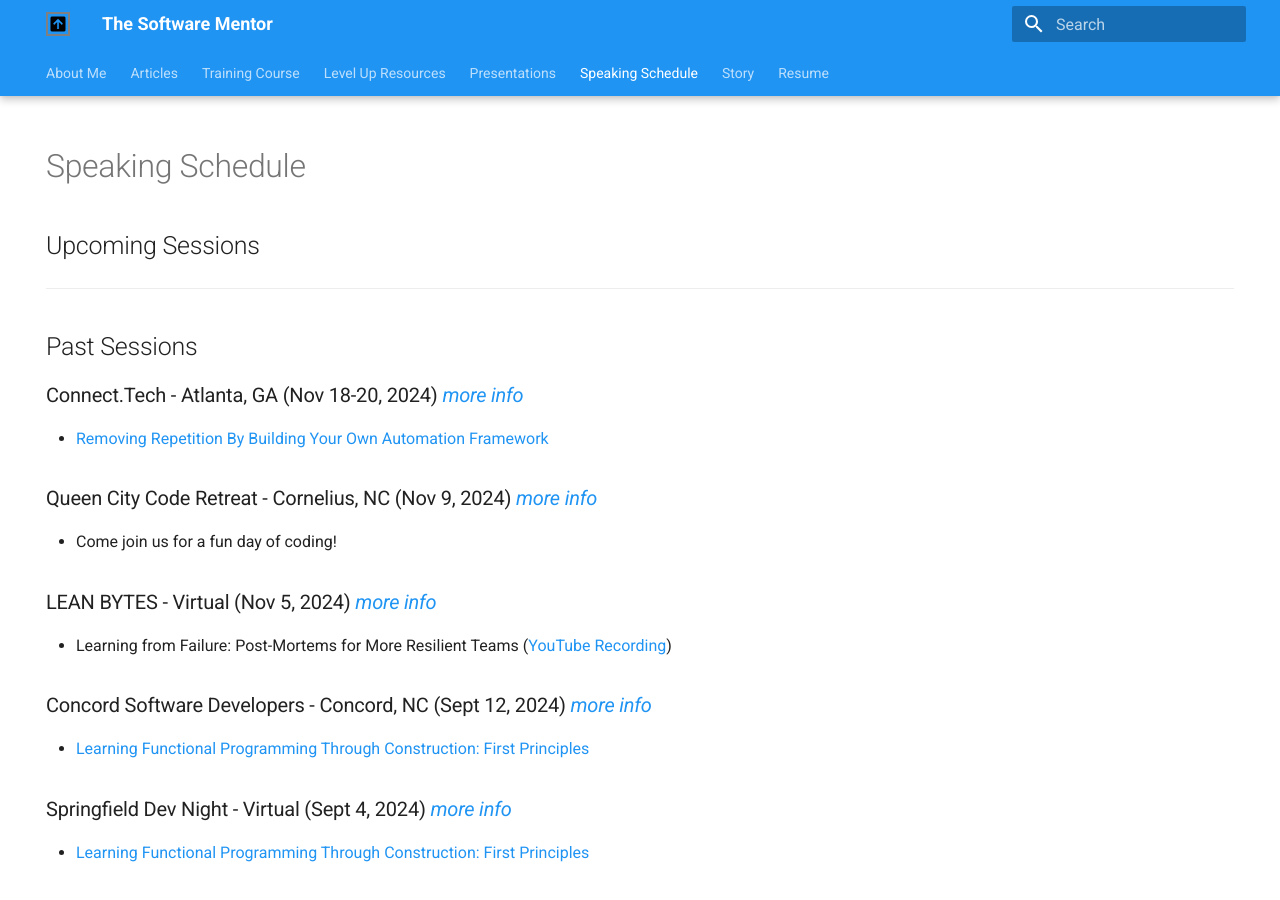
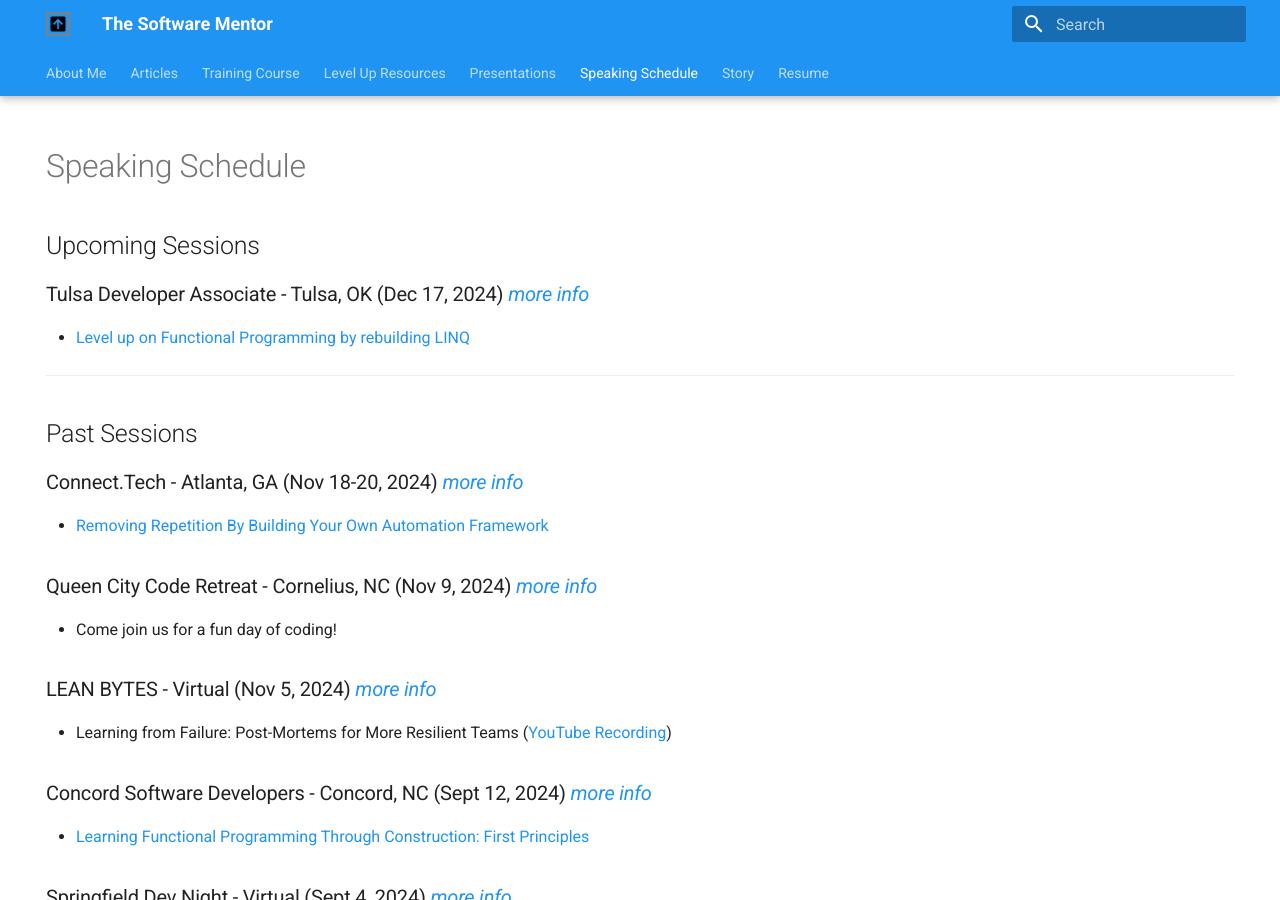
Before and after one commit to cameronpresley/blog, an MkDocs documentation site: the page built from docs/speaking-schedule.md, in a window 1280 px wide and 900 px high. Built offline with MkDocs 1.6.1 and Material for MkDocs 9.7.7, drawn with Linux system fonts in a browser that asks for light colours; plug-ins that fetch from the network failed and are left out.

Commit message:
Update speaking-schedule.md (#106)

```diff
--- a/docs/speaking-schedule.md
+++ b/docs/speaking-schedule.md
@@ -7,13 +7,16 @@
 # Speaking Schedule
 ## Upcoming Sessions
 
+### Tulsa Developer Associate - Tulsa, OK (Dec 17, 2024) _[more info](https://www.meetup.com/dotnet-virtual-user-group/events/305017375)_
+
+- [Level up on Functional Programming by rebuilding LINQ](./presentations.md#level-up-on-functional-programming-by-rebuilding-linq)
+
 ---
 ## Past Sessions
 
 ### Connect.Tech - Atlanta, GA (Nov 18-20, 2024) _[more info](https://2024.connect.tech/)_
 
 - [Removing Repetition By Building Your Own Automation Framework](./presentations.md#removing-repetition-by-building-your-own-automation-framework)
-
 
 ### Queen City Code Retreat - Cornelius, NC (Nov 9, 2024) _[more info](https://www.eventbookings.com/b/event/queen-city-code-retreat)_
 
@@ -31,11 +34,9 @@
 
 - [Learning Functional Programming Through Construction: First Principles](./presentations.md#learning-functional-programming-through-construction-first-principles)
 
-
 ### Carolina Code Conference - Greenville, SC (Aug 23-24, 2024) _[more info](https://blog.carolina.codes/p/announcing-our-2024-speakers)_
 
 - [Learning Functional Programming Through Construction: First Principles](./presentations.md#learning-functional-programming-through-construction-first-principles)
-
 
 ### Twin Cities .NET User Group - Virtual (Aug 1, 2024) _[more info](https://www.meetup.com/tcdnug/events/302408427/)_
 
@@ -44,7 +45,6 @@
 ### JavaScript KC - Virtual (May 22, 2024) _[more info](https://www.meetup.com/javascriptkc/events/300211972/)_
 
 - [Learning Functional Programming Through Construction: First Principles](./presentations.md#learning-functional-programming-through-construction-first-principles)
-
 
 ### Detroit Tech Watch - Virtual (May 21, 2024) _[more info](https://www.meetup.com/detroit-tech-watch/events/300725509/)_
 
```
